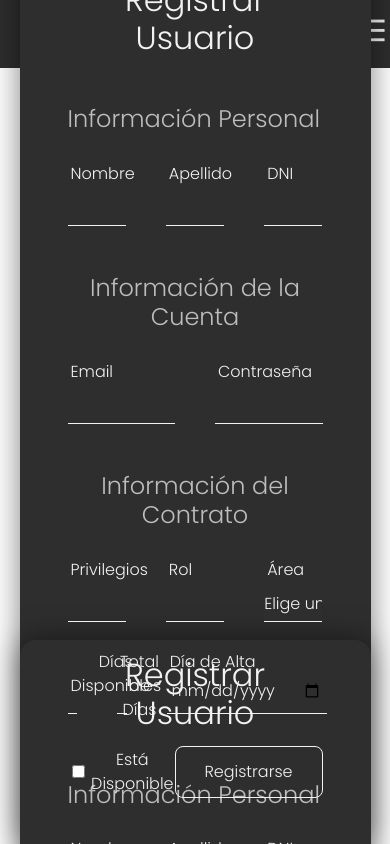
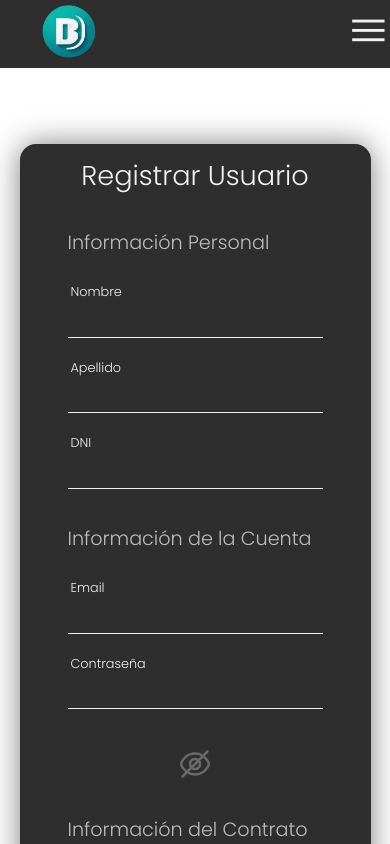
Before and after one commit to DylanselET32/becation, a React (Vite) app in the folder frontend/: page /register in a window 390 px wide. Shown: the top 844 px of the page. Built offline with nearby package versions, Linux system fonts and the light colour scheme.

Commit message:
Register (casi completo)

```diff
--- a/frontend/src/pages/Register.jsx
+++ b/frontend/src/pages/Register.jsx
@@ -35,8 +35,6 @@ export default function Register (){
 
     const [passHidden, setPassHidden] = useState(false)
     const [form, setForm] = useState(initalForm)
-    //const [ handleModalAlert, alert, openModalAlert, modalAlertCalled, msg, setMsg]= useModalAlert();
-
 
     const changePassVisibility = ()=>{
         setPassHidden(!passHidden)
@@ -48,31 +46,6 @@ export default function Register (){
             [e.target.name]: e.target.value
         })
     }
-/*
-    const handleSubmit= async(e)=>{
-        e.preventDefault();
-        if(!form.email || !form.password){
-          openModalAlert();
-          setMsg("Complete los datos")
-          return
-        }
-        const [data, status]= await login(form)
-        if(status == 401){
-          openModalAviso();
-          setMsg("Contraseña Incorrecta")
-        }else if(status == 404){
-          openModalAviso();
-          setMsg("Usuario incorrecto")
-        }else if(status == 400){
-          openModalAviso();
-          setMsg("Nombre de usuario en uso")
-        }else if(status ==200){
-            console.log("LOGUEADO...")
-        //   redirec()
-        //   auth.reloaded()
-        }
-      }
-*/
     return (
         <div className="main_register-container">
             <div className="container_register">
@@ -88,8 +61,7 @@ export default function Register (){
                     <div className="form__inputs-info">
                         <FormGroup label="Email" name="email" type="email" value={form.email} onChange={handleForm}/>
                         <FormGroup label="Contraseña" name="password" type={passHidden ? "text" : "password"} value={form.password} onChange={handleForm}/>
-                        {/* <FormGroup label="Contraseña" name="password" type={passHidden ? "text" : "password"} value={form.password} onChange={handleForm}/> */}
-                        {/* <span className="form__register-span"><img src={passHidden ? EyeClosed : EyeToHide} alt="" width={"30px"} onClick={changePassVisibility}/></span> */}
+                        <div className="password"><img src={passHidden ? EyeHiden : EyeToHide} alt="" width={"30px"} onClick={changePassVisibility} className="ayeIcon"/></div>
                     </div>
                     <h2 className="form__register-subtitle">Información del Contrato</h2>
                     <div className="form__container-contrat-info">
@@ -106,15 +78,15 @@ export default function Register (){
                             </div>
                         </div>
                         <div className="form__inputs-info">
-                        <FormGroup label="Días Disponibles" name="availableDays" type="number" value={form.availableDays} onChange={handleForm}/>
-                        <FormGroup label="Total de Días" name="totalDays" type="number" value={form.totalDays} onChange={handleForm}/>
-                        <FormGroup label="Día de Alta" name="signUpDay" type="date" value={form.signUpDay} onChange={handleForm}/>
+                            <FormGroup label="Días Disponibles" name="availableDays" type="number" value={form.availableDays} onChange={handleForm}/>
+                            <FormGroup label="Total de Días" name="totalDays" type="number" value={form.totalDays} onChange={handleForm}/>
+                            <FormGroup label="Día de Alta" name="signUpDay" type="date" value={form.signUpDay} onChange={handleForm}/>
                         </div>
                     </div>
                     <div className="form__register-check-submit">
                         <div className="form__container-checkbox">
                             <input type="checkbox" className="form__register-checkbox" name="isAvailable" checked={form.isAvailable} onChange={() => { setForm({ ...form, isAvailable: !form.isAvailable, }); }}/>
-                            <label className="form__register-label-check" htmlFor="typeIsAvailable">Está Disponible</label>
+                            <label htmlFor="typeIsAvailable">Está Disponible</label>
                         </div>
                         <button className="btn-register">Registrarse</button>
                     </div>
--- a/frontend/src/stylesheets/register.css
+++ b/frontend/src/stylesheets/register.css
@@ -1,4 +1,5 @@
-.main_register-container{
+.main_register-container {
+    margin-top: 50px;
     width: 100vw;
     height: 80vh;
     display: flex;
@@ -16,6 +17,17 @@
     border-radius: 1rem;
     background: #2e2e2e;
     color: #f2f2f2;
+}
+
+.ayeIcon{
+    cursor: pointer;
+    opacity: .3;
+    transition: .3s;
+}
+
+.ayeIcon:hover{
+    cursor: pointer;
+    opacity: .8;
 }
 
 .form__register-title {
@@ -132,6 +144,7 @@
     border: .3px solid #f2f2f2;
     transition: .2s;
     width: 208px;
+
 }
 
 .btn-register:hover {
@@ -139,3 +152,53 @@
     opacity: 0.7;
     font-weight: 500;
 }
+
+@media screen and (max-width: 768px) {
+
+
+    .container_register {
+        width: 90%;
+        max-width: 949px;
+    }
+
+    .form__register-title {
+        font-size: 1.7rem;
+    }
+
+    .form__register-subtitle {
+        font-size: 1.2rem;
+    }
+
+    .form__register-label, .form__register-label-check, .form__register-input, .btn-register  {
+        font-size: .8rem;
+    }
+
+    .btn-register {
+        width: 180px;
+    }
+}
+
+@media screen and (max-width: 662px) {
+    .main_register-container{
+        margin: 23rem 0;
+    }
+
+    .container_register {
+        margin-top: 300px 0;
+    }
+
+    .form__register-subtitle {
+        display: flex;
+        text-align: center;
+        font-size: 1.2rem; /* Ajusta el tamaño de fuente según tus preferencias */
+    }
+
+    .form__inputs-info {
+        display: flex;
+        flex-direction: column;
+    }
+
+
+
+
+}
```
